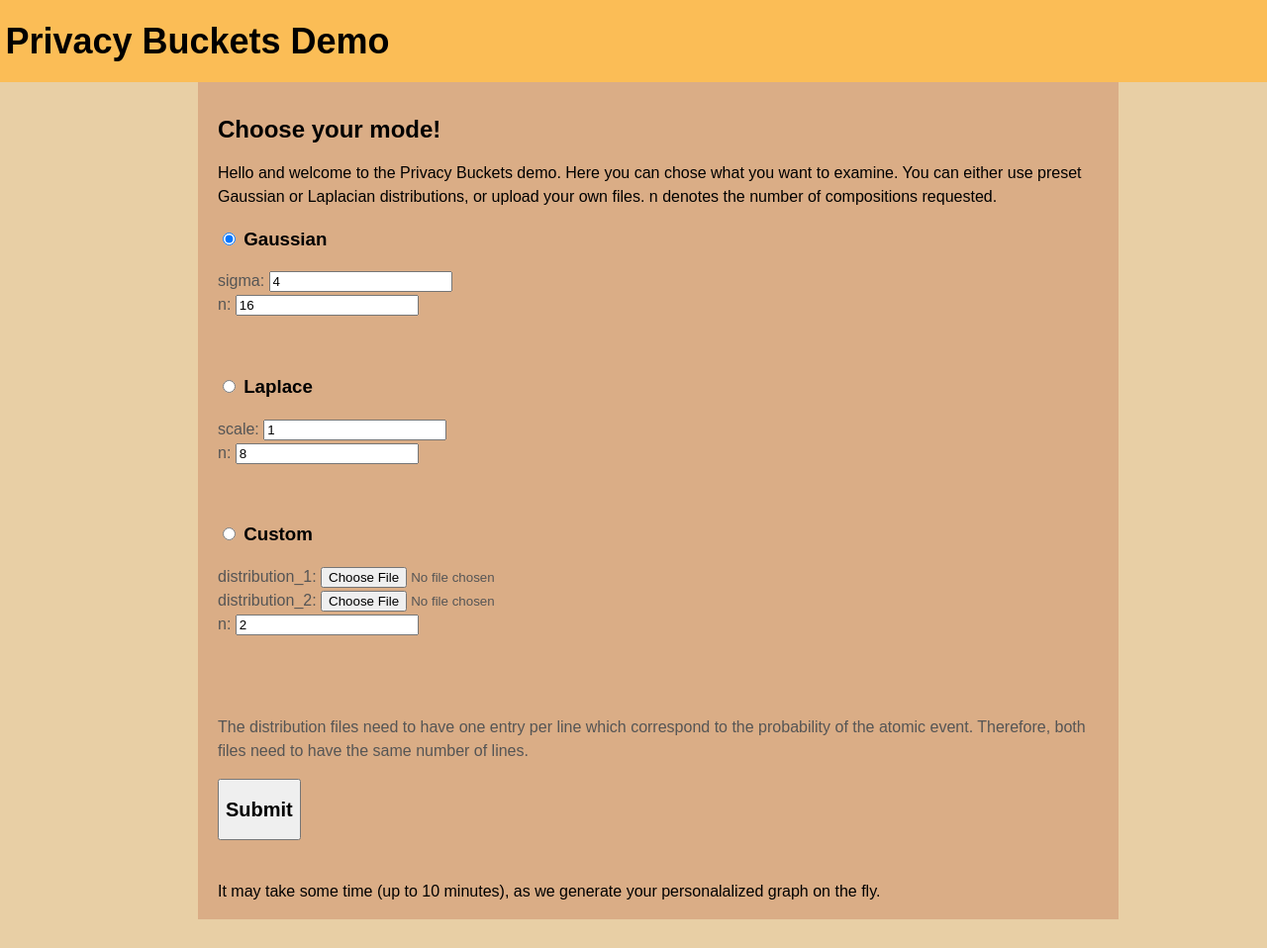
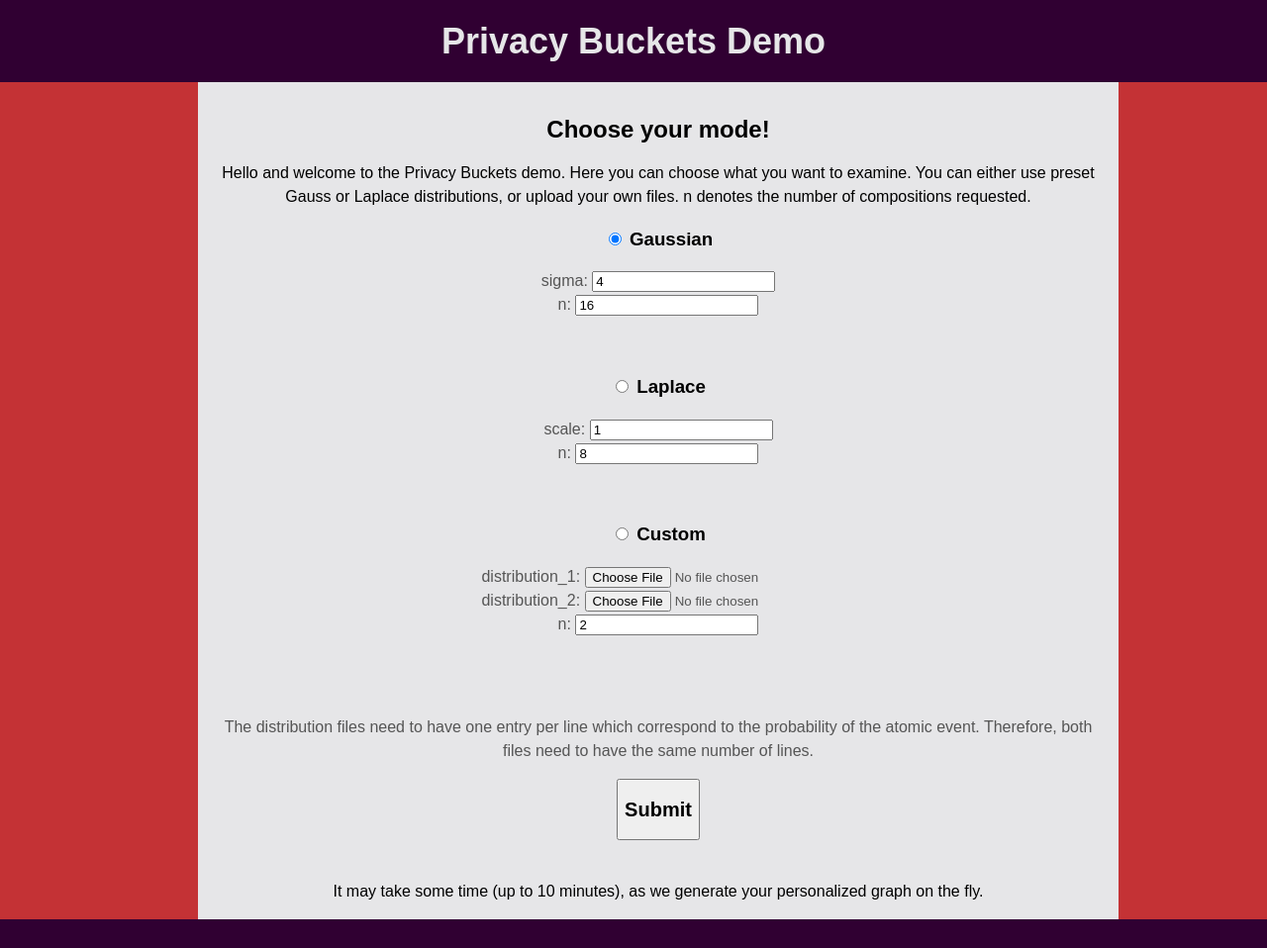
Before and after one commit to sommerda/privacybuckets, a Django app: page / in a window 1280 px wide. Shown: the whole page at 99% size. Run offline with Django 3.2, Linux system fonts and the light colour scheme.

Commit message:
color scheme

```diff
--- a/privacy_webpage/webpage/bucketserver/templates/index.html
+++ b/privacy_webpage/webpage/bucketserver/templates/index.html
@@ -99,25 +99,26 @@
         #header {
             font-size: large;
             padding: 0.3em;
-            background: #fbbd56;
+            background: #300032;
+			color: #e6e6e8;
         }
 
         #footer {
             font-size: large;
             padding: 0.3em;
-            background: #e8cfa5;
+            background: #300032;
         }
 
         #left {
-            background: #e8cfa5;
+            background: #c43235;
         }
 
         #right {
-            background: #e8cfa5 ;
+            background: #c43235 ;
         }
 
         #center {
-            background: #daad86;
+            background: #e6e6e8;
         }
 
         #container .column {
@@ -128,7 +129,7 @@
 </head>
 
 <body>
-
+<center>
     <header id="header"><h1>Privacy Buckets Demo</h1></header>
 
     <div id="container">
@@ -137,7 +138,7 @@
             <article>
 
                 <h1>Choose your mode!</h1>
-                Hello and welcome to the Privacy Buckets demo. Here you can chose what you want to examine. You can either use preset Gaussian or Laplacian distributions, or upload your own files. n denotes the number of compositions requested.
+                Hello and welcome to the Privacy Buckets demo. Here you can choose what you want to examine. You can either use preset Gauss or Laplace distributions, or upload your own files. n denotes the number of compositions requested.
 
 <form method="post" enctype="multipart/form-data" action="result">
     {% csrf_token %}<p>
@@ -161,7 +162,7 @@
     <p>The distribution files need to have one entry per line which correspond to the probability of the atomic event. Therefore, both files need to have the same number of lines.</p>
     <p><button type="submit"><h2>Submit</h2></button></p><br>
   </form>
-It may take some time (up to 10 minutes), as we generate your personalalized graph on the fly.
+It may take some time (up to 10 minutes), as we generate your personalized graph on the fly.
 
             </article>
         </main>
@@ -179,7 +180,7 @@ It may take some time (up to 10 minutes), as we generate your personalalized gra
     <div id="footer-wrapper">
         <footer id="footer"><p></p></footer>
     </div>
-
+</center>
 </body>
 
 </html>
```
Also changed, not shown: privacy_webpage/webpage/bucketserver/templates/result.html (+9 -8 lines).
